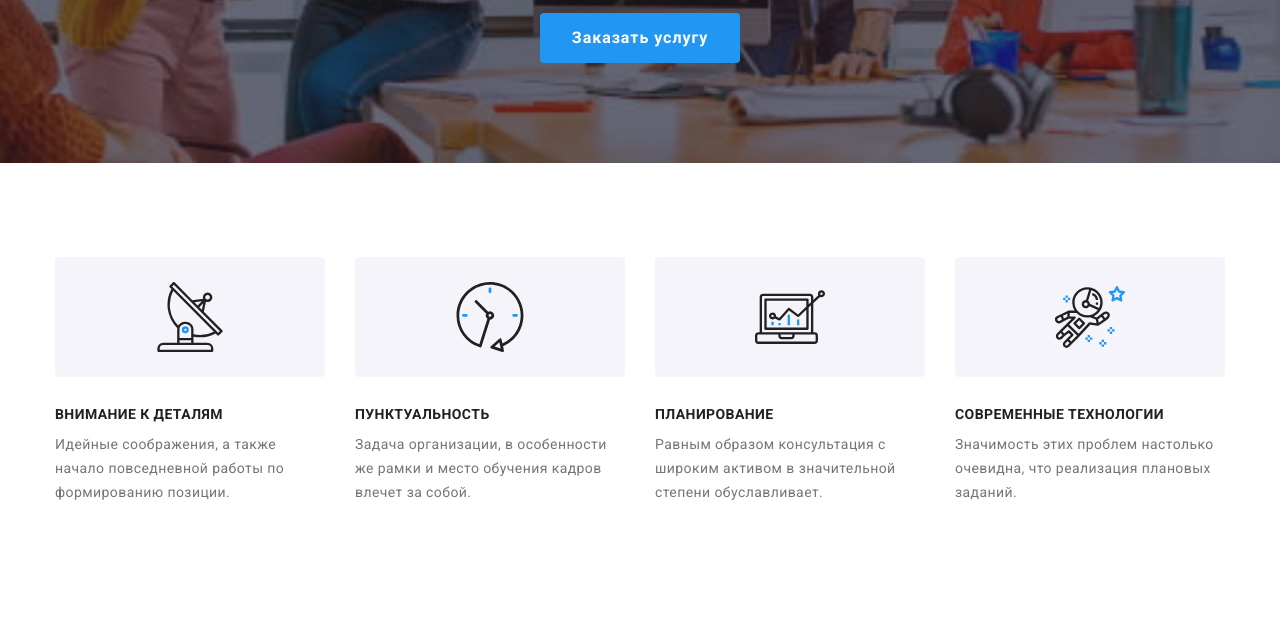
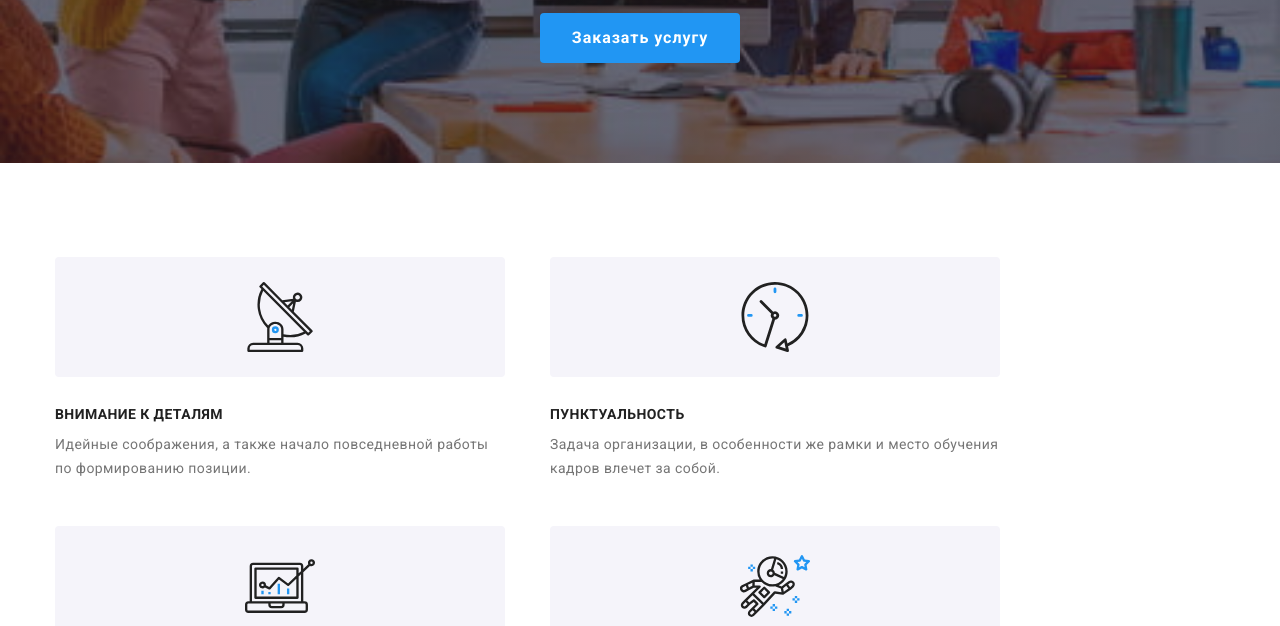
Before and after one commit to YevhenVK/goit-markup-hw-08, a plain HTML site: page index.html in a window 1280 px wide. Shown: the part 318-944 px from the top of the page. Drawn offline with nearby package versions, Linux system fonts and the light colour scheme.

Commit message:
Секция готова

```diff
--- a/sass/components/_container-mobile.scss
+++ b/sass/components/_container-mobile.scss
@@ -670,17 +670,46 @@ img {
 
 // Container details
 .section__list {
+  @media screen and (min-width: 768px) {
+    display: flex;
+    flex-wrap: wrap;
+    margin: -15px;
+  }
   @media screen and (min-width: 1200px) {
     display: flex;
   }
 }
 .section__block {
-  min-width: 450px;
-  margin-right: 30px;
+  @media screen and (min-width: 480px) and (min-width: 768px) {
+    max-width: 450px;
+  }
+  @media screen and (min-width: 768px) {
+    min-width: 354px;
+    width: calc((100% - 4 * 15px) / 2);
+    margin: 15px;
+  }
   @media screen and (min-width: 1200px) {
+    margin-right: 30px;
     min-width: 270px;
   }
 }
+
+//
+// @media screen and (min-width: 768px) {
+//   .features-item {
+//     width: calc((100% - 4 * 5px) / 2);
+//     margin: 5px;
+//   }
+// }
+
+// @media screen and (min-width: 1140px) {
+//   .features-item {
+//     width: calc((100% - 6 * 10px) / 3);
+//     margin: 10px;
+//   }
+// }
+
+//
 .section__block:not(:last-child) {
   margin-bottom: 30px;
 }
```
Also changed, not shown: css/main.css, css/main.min.css, 2 other files.
